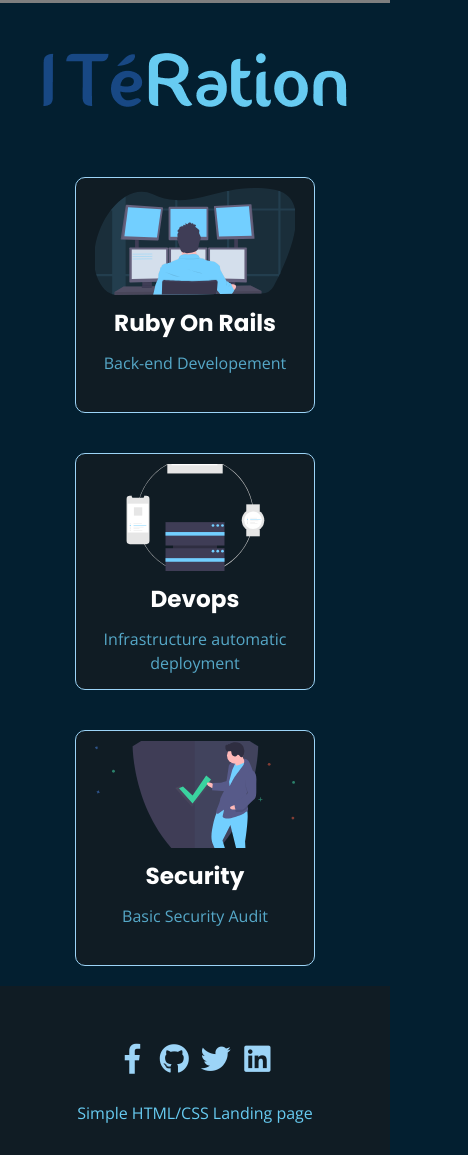
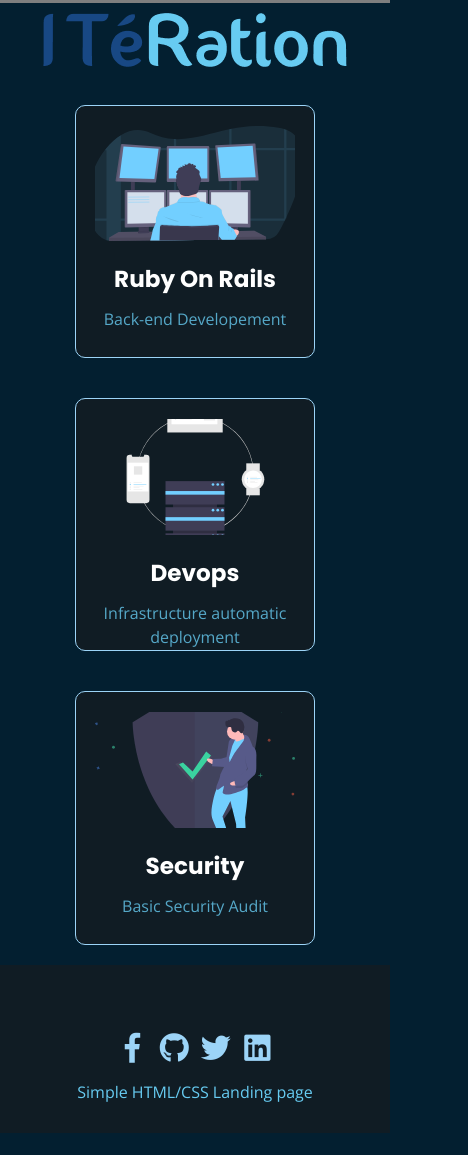
Before and after one commit to omontigny/itr-landing, a plain HTML site: page index.html in a window 390 px wide. Shown: the part 841-1996 px from the top of the page, 468 px wide, since content can reach past the window. After the commit the page ends 1974 px from the top, so only its background shows below. Drawn offline with nearby package versions, Linux system fonts and the light colour scheme; grey boxes are pictures that could not be loaded.

Commit message:
Make it Responsive

```diff
--- a/css/banner.css
+++ b/css/banner.css
@@ -3,10 +3,11 @@
     width: 100vw;
     height: 100vh;
     /* background-image: linear-gradient(135deg, rgba(0,0,0,0.1) 0%, rgba(0,0,0,0.2) 50%), url('https://source.unsplash.com/3wTmlAZ2Nxw/1440x768');*/
-  /*background-image: linear-gradient(135deg, rgba(0,0,0,0.1) 0%, rgba(0,0,0,0.2) 50%), url('https://source.unsplash.com/_kdTyfnUFAc/1440x768');*/
+    /* background-image: linear-gradient(135deg, rgba(0,0,0,0.1) 0%, rgba(0,0,0,0.2) 50%), url('https://source.unsplash.com/_kdTyfnUFAc/1440x768');*/
     background-image: linear-gradient(135deg, rgba(0,0,0,0.5) 0%, rgba(0,0,0,0.2) 50%), url('https://source.unsplash.com/OgvqXGL7XO4/1440x768');
     background-size: cover;
     background-position: center;
+    //border: solid 1px blue;
 }
 
 .banner-brand {
@@ -22,7 +23,7 @@
 }
 
 .banner-title h1 {
-    width: 100vw;
+    width: 100%;
     text-align: left;
     font-size: 2.8em;
     color: white;
--- a/css/cards-container.css
+++ b/css/cards-container.css
@@ -1,5 +1,4 @@
 /* CARDS-CONTAINER */
-
 .cards {
   display: grid;
   grid-template-columns: 1fr 1fr 1fr;
@@ -27,7 +26,7 @@
   align-items: center;
   justify-items: center;
   width: 240px;
-  height: 28vh;
+  height: 30vh;
   margin: 20px auto;
   border: solid 1px #9cd4f7;
   border-radius: 10px;
--- a/css/footer.css
+++ b/css/footer.css
@@ -2,25 +2,26 @@
 .footer{
   text-align: center;
   height: 20vh;
-  padding-top: 50px;
+  padding-top: 60px;
   color: #565656;
   background-color: #101C24;
+  //border: solid 1px blue;
 }
 
 
 .socials a{
   font-size: 30px;
   color: #9cd4f7;
-  padding-bottom: 30px;
+  maring-bottom: 10px;
 }
 
 .socials a:hover{
   font-size: 30px;
   color: #565656;
-  padding-bottom: 30px;
+  maring-bottom: 10px;
 }
-.footer p {
-  margin-top: 20px;
+.socials p {
+  margin-top: 10px;
   color: #67CBF1;
   text-align: center;
 }
--- a/css/setup.css
+++ b/css/setup.css
@@ -11,7 +11,7 @@
 
 /* Utilities */
 body {
-  margin: 0;
+  margin:0 auto;
   font-family: Open Sans;
   background-color: #031F30;
 }
@@ -25,25 +25,7 @@ a {
   text-decoration: none;
 }
 
-.text-center {
-  text-align: center;
-  margin-top: 20px;
-}
-
-.container {
-  /*  display : flex;
-    justify-content: flex-start;
-    flex-direction: column;*/
-  /*  align-items: center;
-
-    width: 900px;
-    align: center;
-    margin: auto;
-    background-color: #031F30;*/
+.container img {
+  margin: 10px auto;
 
 }
-
-
-.container   h2{
-  margin: 50px auto;
-}
--- a/index.html
+++ b/index.html
@@ -8,8 +8,6 @@
   <meta name="viewport" content="width=device-width, initial-scale=1">
   <link rel="icon" type="image/png" href="images/favicon.png" />
   <link href="https://cdn.jsdelivr.net/npm/bootstrap@5.0.0-beta2/dist/css/bootstrap.min.css" rel="stylesheet" integrity="sha384-BmbxuPwQa2lc/FVzBcNJ7UAyJxM6wuqIj61tLrc4wSX0szH/Ev+nYRRuWlolflfl" crossorigin="anonymous">
-
-
   <link rel="stylesheet" href="css/style.css">
 </head>
 <body>
@@ -54,8 +52,8 @@
     <a href="#"><i class="fab fa-fw fa-github"></i></a>
     <a href="#"><i class="fab fa-fw fa-twitter"></i></a>
     <a href="#"><i class="fab fa-fw fa-linkedin"></i></a>
+    <p>Simple HTML/CSS Landing page</p>
   </div>
-    <p>Simple HTML/CSS Landing page</p>
 </div>
 </body>
 </html>
```
Also changed, not shown: css/components/buttons.css (+0 -25 lines). Lines whose indentation alone changed are shown as unchanged.
